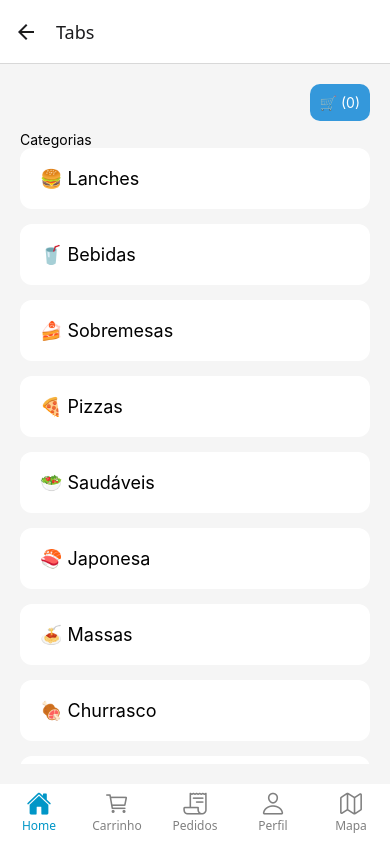
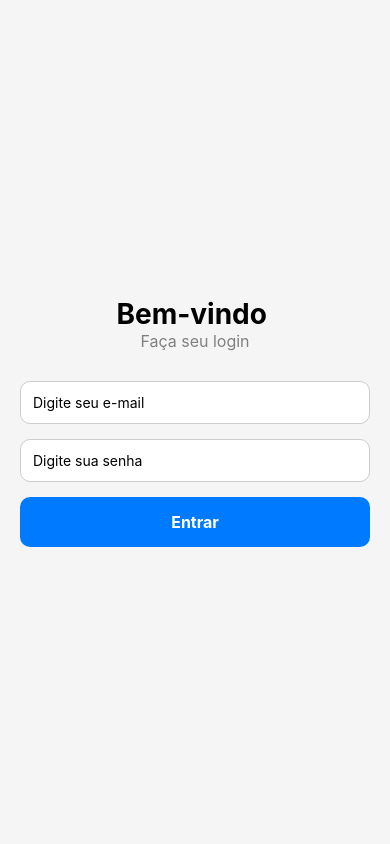
Before and after one commit to Victor-Coelho-Miranda/InfnetFood, a React Native app: screen /Tabs in a window 390 px wide. Built offline with nearby package versions, Linux system fonts and the light colour scheme.

Commit message:
Tela de Checkout e  Fluxo de Autenticação Simples

```diff
--- a/App.js
+++ b/App.js
@@ -1,4 +1,3 @@
-import { StatusBar } from 'expo-status-bar';
 import { StyleSheet, Text, View } from 'react-native';
 import Navigation from './src/navigation/Navigation';
 import { CartProvider } from './src/context/CartContext';
--- a/src/navigation/Navigation.jsx
+++ b/src/navigation/Navigation.jsx
@@ -1,24 +1,52 @@
+import React, { useState } from "react";
 import { NavigationContainer } from "@react-navigation/native";
 import { createNativeStackNavigator } from "@react-navigation/native-stack";
+
 import { TabsRoutes } from "./TabNavigation";
 
 import Login from "../pages/Log/Login";
 import Detalhes from "../pages/Detalhes/Detalhes";
 import Produtos from "../pages/Produtos/Produtos";
 import RestaurantDetails from "../pages/Mapa/RestaurantDetails";
-
+import CheckoutScreen from "../pages/Checkout/Checkout";
 
 const Stack = createNativeStackNavigator();
 
 export default function Navigation() {
+  const [usuarioLogado, setUsuarioLogado] = useState(null);
+
   return (
     <NavigationContainer>
-      <Stack.Navigator initialRouteName="Login">
-        <Stack.Screen name="Login" component={Login} />
-         <Stack.Screen name="Tabs" component={TabsRoutes} />
-         <Stack.Screen name="Produtos" component={Produtos} />
-        <Stack.Screen name="Detalhes" component={Detalhes} />
-        <Stack.Screen name="Details" component={RestaurantDetails} />
+      <Stack.Navigator screenOptions={{ headerShown: false }}>
+
+        {usuarioLogado ? (
+          <>
+            <Stack.Screen name="Tabs">
+              {(props) => (
+                <TabsRoutes
+                  {...props}
+                  usuario={usuarioLogado}
+                  setUsuarioLogado={setUsuarioLogado}
+                />
+              )}
+            </Stack.Screen>
+
+            <Stack.Screen name="Produtos" component={Produtos} />
+            <Stack.Screen name="Detalhes" component={Detalhes} />
+            <Stack.Screen name="Details" component={RestaurantDetails} />
+            <Stack.Screen name="Checkout" component={CheckoutScreen} />
+          </>
+        ) : (
+          <Stack.Screen name="Login">
+            {(props) => (
+              <Login
+                {...props}
+                setUsuarioLogado={setUsuarioLogado}
+              />
+            )}
+          </Stack.Screen>
+        )}
+
       </Stack.Navigator>
     </NavigationContainer>
   );
--- a/src/navigation/TabNavigation.jsx
+++ b/src/navigation/TabNavigation.jsx
@@ -10,9 +10,9 @@ import MapaScreens from "../pages/Mapa/MapaScreens";
 
 const Tab = createBottomTabNavigator();
 
-export function TabsRoutes() {
+export function TabsRoutes({ usuario, setUsuarioLogado }) {
   return (
-   <Tab.Navigator
+    <Tab.Navigator
       screenOptions={({ route }) => ({
         headerShown: false,
 
@@ -29,35 +29,37 @@ export function TabsRoutes() {
             iconName = focused ? "person" : "person-outline";
           }
           else if (route.name === "Pedidos") {
-           iconName = focused ? "receipt" : "receipt-outline";
+            iconName = focused ? "receipt" : "receipt-outline";
           }
           else if (route.name === "Mapa") {
-           iconName = focused ? "map" : "map-outline";
-}
+            iconName = focused ? "map" : "map-outline";
+          }
 
           return <Ionicons name={iconName} size={size} color={color} />;
         },
 
         tabBarActiveTintColor: "#0096c7",
         tabBarInactiveTintColor: "gray",
-        tabBarStyle: {
-          backgroundColor: "#fff",
-          borderTopWidth: 0,
-          elevation: 10,
-          height: 60,
-        },
+        tabBarStyle: { backgroundColor: "#fff", borderTopWidth: 0, elevation: 10, height: 60, }, tabBarLabelStyle: { fontSize: 12, marginBottom: 5, }, })} >
 
-        tabBarLabelStyle: {
-          fontSize: 12,
-          marginBottom: 5,
-        },
-      })}
-    >
-      <Tab.Screen name="Home" component={Home} />
+
+      <Tab.Screen name="Home">
+        {(props) => <Home {...props} usuario={usuario} />}
+      </Tab.Screen>
+
       <Tab.Screen name="Carrinho" component={Carrinho} />
       <Tab.Screen name="Pedidos" component={OrdersScreen} />
-      <Tab.Screen name="Perfil" component={ProfileScreen} />
       <Tab.Screen name="Mapa" component={MapaScreens} />
+
+      <Tab.Screen name="Perfil">
+        {(props) => (
+          <ProfileScreen
+            {...props}
+            usuario={usuario}
+            setUsuarioLogado={setUsuarioLogado}
+          />
+        )}
+      </Tab.Screen>
     </Tab.Navigator>
   );
 }
--- /dev/null
+++ b/src/pages/Checkout/Checkout.jsx
@@ -0,0 +1,155 @@
+import { useState } from "react";
+import {View,Text,StyleSheet,TextInput,TouchableOpacity,ScrollView} from "react-native";
+
+export default function CheckoutScreen() {
+  const pedido = [
+    { id: "1", nome: "Hambúrguer", preco: 25 },
+    { id: "2", nome: "Refrigerante", preco: 8 }
+  ];
+
+  const total = pedido.reduce((sum, item) => sum + item.preco, 0);
+
+  const [endereco, setEndereco] = useState("");
+  const [pagamento, setPagamento] = useState("");
+  const [erroEndereco, setErroEndereco] = useState("");
+  const [erroPagamento, setErroPagamento] = useState("");
+  const [sucesso, setSucesso] = useState("");
+
+  const validarCampos = () => {
+    let valido = true;
+
+    if (!endereco.trim()) {
+      setErroEndereco("Endereço obrigatório!");
+      valido = false;
+    } else {
+      setErroEndereco("");
+    }
+
+    if (!pagamento) {
+      setErroPagamento("Selecione uma forma de pagamento!");
+      valido = false;
+    } else {
+      setErroPagamento("");
+    }
+
+    return valido;
+  };
+
+  const finalizarPedido = () => {
+  if (validarCampos()) {
+    console.log("Pedido finalizado!", { pedido, endereco, pagamento });
+    setSucesso("✅ Pedido realizado com sucesso!");
+    setEndereco("");
+    setPagamento("");
+    setErroEndereco("");
+    setErroPagamento("");
+    setTimeout(() => {
+      setSucesso("");
+    }, 3000);
+  } else {
+    setSucesso("");
+  }
+};
+  const handleEnderecoChange = (text) => {
+    setEndereco(text);
+    setSucesso("");
+  };
+
+  const handlePagamentoChange = (valor) => {
+    setPagamento(valor);
+    setSucesso("");
+  };
+
+  return (
+    <ScrollView style={styles.container}>
+      <Text style={styles.title}>🛒 Revisar Pedido</Text>
+
+      {sucesso ? <Text style={styles.sucesso}>{sucesso}</Text> : null}
+      {pedido.map((item) => (
+        <View key={item.id} style={styles.item}>
+          <Text>{item.nome}</Text>
+          <Text>R$ {item.preco}</Text>
+        </View>
+      ))}
+
+      <Text style={styles.total}>Total: R$ {total}</Text>
+      <Text style={styles.label}>Endereço de entrega *</Text>
+      <TextInput
+        style={styles.input}
+        placeholder="Digite seu endereço"
+        value={endereco}
+        onChangeText={handleEnderecoChange}
+      />
+      {erroEndereco ? <Text style={styles.erro}>{erroEndereco}</Text> : null}
+      <Text style={styles.label}>Forma de pagamento *</Text>
+      <TouchableOpacity
+        style={[styles.option, pagamento === "cartao" && styles.selected]}
+        onPress={() => handlePagamentoChange("cartao")}
+      >
+        <Text>Cartão 💳</Text>
+      </TouchableOpacity>
+      <TouchableOpacity
+        style={[styles.option, pagamento === "pix" && styles.selected]}
+        onPress={() => handlePagamentoChange("pix")}
+      >
+        <Text>Pix ⚡</Text>
+      </TouchableOpacity>
+
+      <TouchableOpacity
+        style={[styles.option, pagamento === "dinheiro" && styles.selected]}
+        onPress={() => handlePagamentoChange("dinheiro")}
+      >
+        <Text>Dinheiro 💵</Text>
+      </TouchableOpacity>
+      {erroPagamento ? <Text style={styles.erro}>{erroPagamento}</Text> : null}
+      <TouchableOpacity style={styles.botao} onPress={finalizarPedido}>
+        <Text style={styles.botaoTexto}>Finalizar Pedido</Text>
+      </TouchableOpacity>
+    </ScrollView>
+  );
+}
+
+const styles = StyleSheet.create({
+    container: { flex: 1, padding: 15, backgroundColor: "#fff" },
+    title: { fontSize: 22, fontWeight: "bold", marginBottom: 15 },
+    sucesso: {
+    color: "#4CAF50",
+    fontWeight: "bold",
+    marginBottom: 15,
+    fontSize: 16
+  },
+  item: {
+    flexDirection: "row",
+    justifyContent: "space-between",
+    marginBottom: 8,
+    padding: 10,
+    backgroundColor: "#f5f5f5",
+    borderRadius: 8
+  },
+    total: { fontSize: 18, fontWeight: "bold", marginVertical: 10 },
+    label: { marginTop: 15, fontWeight: "bold" },
+    input: {
+    borderWidth: 1,
+    borderColor: "#ccc",
+    borderRadius: 8,
+    padding: 10,
+    marginTop: 5
+  },
+    option: {
+    padding: 12,
+    borderWidth: 1,
+    borderColor: "#ccc",
+    borderRadius: 8,
+    marginTop: 10
+  },
+    selected: { backgroundColor: "#d4edda", borderColor: "#4CAF50" },
+    erro: { color: "red", marginTop: 5 },
+    botao: {
+    backgroundColor: "#4CAF50",
+    padding: 15,
+    borderRadius: 10,
+    alignItems: "center",
+    marginTop: 20
+  },
+    botaoTexto: { color: "#fff", fontSize: 16, fontWeight: "bold" }
+});
--- a/src/pages/Detalhes/Detalhes.jsx
+++ b/src/pages/Detalhes/Detalhes.jsx
@@ -1,8 +1,8 @@
-import { View, Text, Pressable, StyleSheet } from "react-native";
+import { View, Text, Pressable, StyleSheet, TouchableOpacity } from "react-native";
 import { useState, useContext } from "react";
 import { CartContext } from "../../context/CartContext";
 
-export default function Detalhes({ route }) {
+export default function Detalhes({ route, navigation }) {
   const product = route?.params?.product;
 
   if (!product) {
@@ -64,6 +64,12 @@ export default function Detalhes({ route }) {
           🛒 Adicionar ao carrinho
         </Text>
       </Pressable>
+      <TouchableOpacity
+  style={styles.botaoCheckout}
+  onPress={() => navigation.navigate('Checkout')}
+>
+  <Text style={styles.botaoTexto}>Ir para Checkout</Text>
+</TouchableOpacity>
     </View>
   );
 }
@@ -121,4 +127,13 @@ const styles = StyleSheet.create({
     fontSize: 18,
     fontWeight: "bold",
   },
+  botaoTexto:{
+    marginTop: 40,
+    backgroundColor: "#3498db",
+    padding: 18,
+    borderRadius: 12,
+    color: "#FFF",
+    textAlign: "center",
+    fontWeight: "800",
+  }
 });
--- a/src/pages/Log/Login.jsx
+++ b/src/pages/Log/Login.jsx
@@ -3,34 +3,31 @@ import { View, Text,TextInput, Pressable, StyleSheet} from "react-native";
 
 import { users } from  "../../data/Usuario";
 
-export default function Login({ navigation }) {
+export default function Login({  setUsuarioLogado  }) {
   const [email, setEmail] = useState("");
   const [senha, setSenha] = useState("");
   const [erro, setErro] = useState("");
 
  function handleLogin() {
-    if (!email || !senha) {
+  setErro("");
+  if (!email.trim() || !senha.trim()) {
     setErro("Preencha todos os campos");
     return;
   }
-
   if (!email.includes("@")) {
     setErro("E-mail inválido");
     return;
   }
+  const user = users.find(
+    (u) => u.email === email.trim() && u.senha === senha
+  );
+  if (!user) {
+    setErro("E-mail ou senha inválidos");
+    return;
 
-    const user = users.find(
-      (u) => u.email === email && u.senha === senha
-    );
-
-    if (user) {
-      setErro("");
-      navigation.replace("Tabs");
-    } else {
-      setErro("E-mail ou senha inválidos");
   }
+  setUsuarioLogado(user);
 }
-
   return (
     <View style={styles.container}>
       <Text style={styles.titulo}>Bem-vindo </Text>
--- a/src/pages/Perfil/ProfileScreen.jsx
+++ b/src/pages/Perfil/ProfileScreen.jsx
@@ -1,43 +1,69 @@
-import { View, Text, StyleSheet, Image } from "react-native";
+import { View, Text, StyleSheet, Image, TouchableOpacity } from "react-native";
 
-export default function ProfileScreen() {
-
-  const user = {
-    name: "Victor Coelho",
-    email: "vitinho@gmail.com",
-    avatar: "https://img.freepik.com/fotos-gratis/retrato-do-homem-de-negocios-feliz-com-tabuleta-digital_1262-12831.jpg",
-  };
+export default function ProfileScreen({ usuario, setUsuarioLogado }) {
 
   return (
     <View style={styles.container}>
-      <Image source={{ uri: user.avatar }} style={styles.avatar} />
-
-      <Text style={styles.name}>{user.name}</Text>
-      <Text style={styles.email}>{user.email}</Text>
+      <Image
+        source={{
+          uri: "https://img.freepik.com/fotos-gratis/retrato-do-homem-de-negocios-feliz-com-tabuleta-digital_1262-12831.jpg",
+        }}
+        style={styles.avatar}
+      />
+      <Text style={styles.name}>
+        {usuario?.name || "Usuário"}
+      </Text>
+      <Text style={styles.email}>
+        {usuario?.email}
+      </Text>
+      <TouchableOpacity
+        style={styles.botao}
+        onPress={() => setUsuarioLogado(null)}
+      >
+        <Text style={styles.botaoTexto}>Sair</Text>
+      </TouchableOpacity>
     </View>
   );
 }
-
 const styles = StyleSheet.create({
   container: {
     flex: 1,
     alignItems: "center",
     justifyContent: "center",
     backgroundColor: "#f5f5f5",
+    padding: 20,
   },
+
   avatar: {
     width: 120,
     height: 120,
     borderRadius: 60,
     marginBottom: 20,
   },
+
   name: {
     fontSize: 22,
     fontWeight: "bold",
     marginBottom: 8,
   },
+
   email: {
     fontSize: 16,
     color: "gray",
   },
+
+  botao: {
+    marginTop: 30,
+    backgroundColor: "#e63946",
+    padding: 12,
+    borderRadius: 8,
+    width: "60%",
+    alignItems: "center",
+  },
+
+  botaoTexto: {
+    color: "#fff",
+    fontWeight: "bold",
+    fontSize: 16,
+  },
 });
```
Lines whose indentation alone changed are shown as unchanged.
